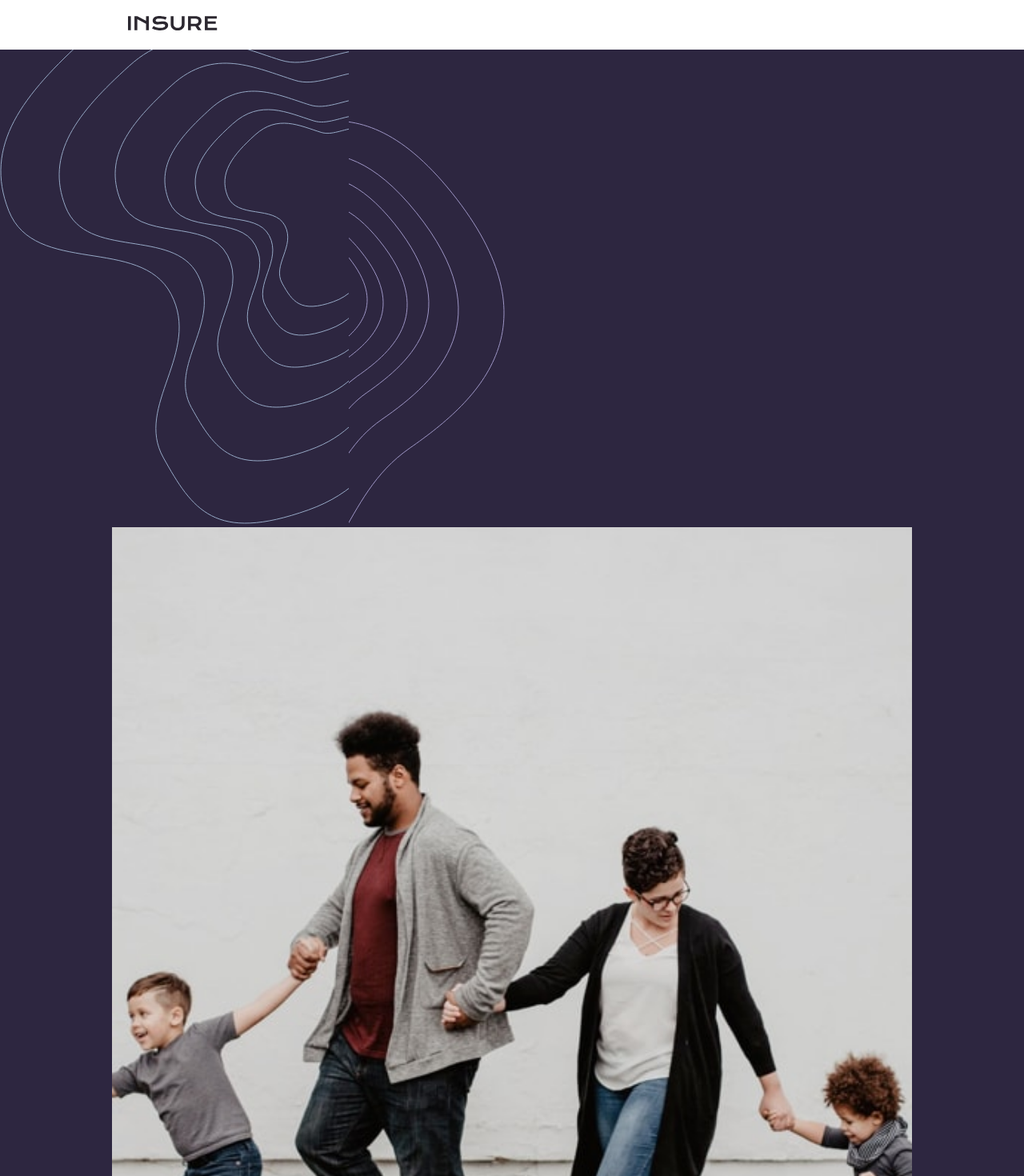
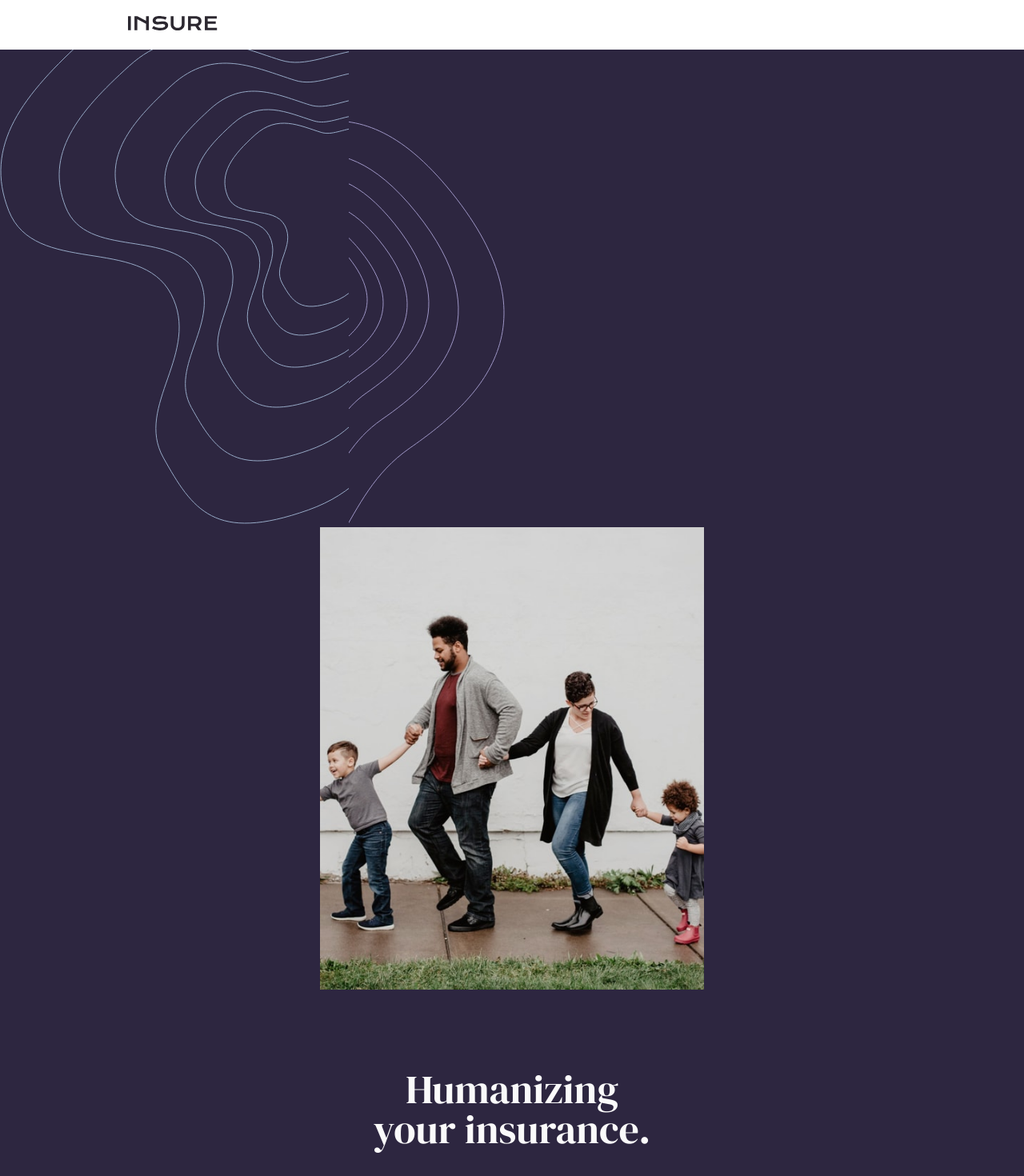
Before and after one commit to higor-costa/pagina-de-destino-insure, a React (Vite) app: page / in a window 1280 px wide. Shown: the top 1470 px of the page at 80% size. Built offline with nearby package versions, Linux system fonts and the light colour scheme.

Commit message:
Adiciona !important aos valores das classes de grid

```diff
--- a/src/style/grid.scss
+++ b/src/style/grid.scss
@@ -29,7 +29,7 @@ $s-device: 500px;
 
 @for $i from 1 through $colunas {
   .grid-#{$i} {
-    width: grid($i);
+    width: grid($i) !important;
   }
 }
 
```
